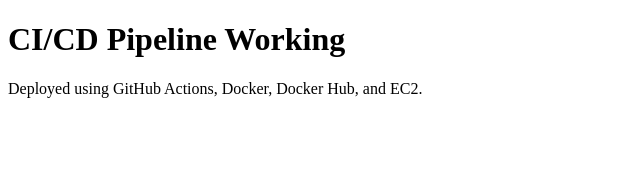
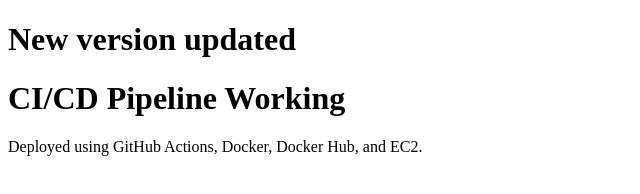
Before and after one commit to Sandeepbade99/prod-cicd-project, a plain HTML site: page index.html in a window 1280 px wide. Shown: the whole page, without its empty margins (0-640 px from the left). Drawn offline with Linux system fonts and the light colour scheme.

Commit message:
New Version updated

```diff
--- a/index.html
+++ b/index.html
@@ -1,7 +1,9 @@
 <!DOCTYPE html>
 <html>
 <head>
-  <title>Production CI/CD Demo</title>
+
+ <title>Production CI/CD Demo</title>
+<H1>New version updated <h1>
 </head>
 <body>
   <h1>CI/CD Pipeline Working</h1>
```
